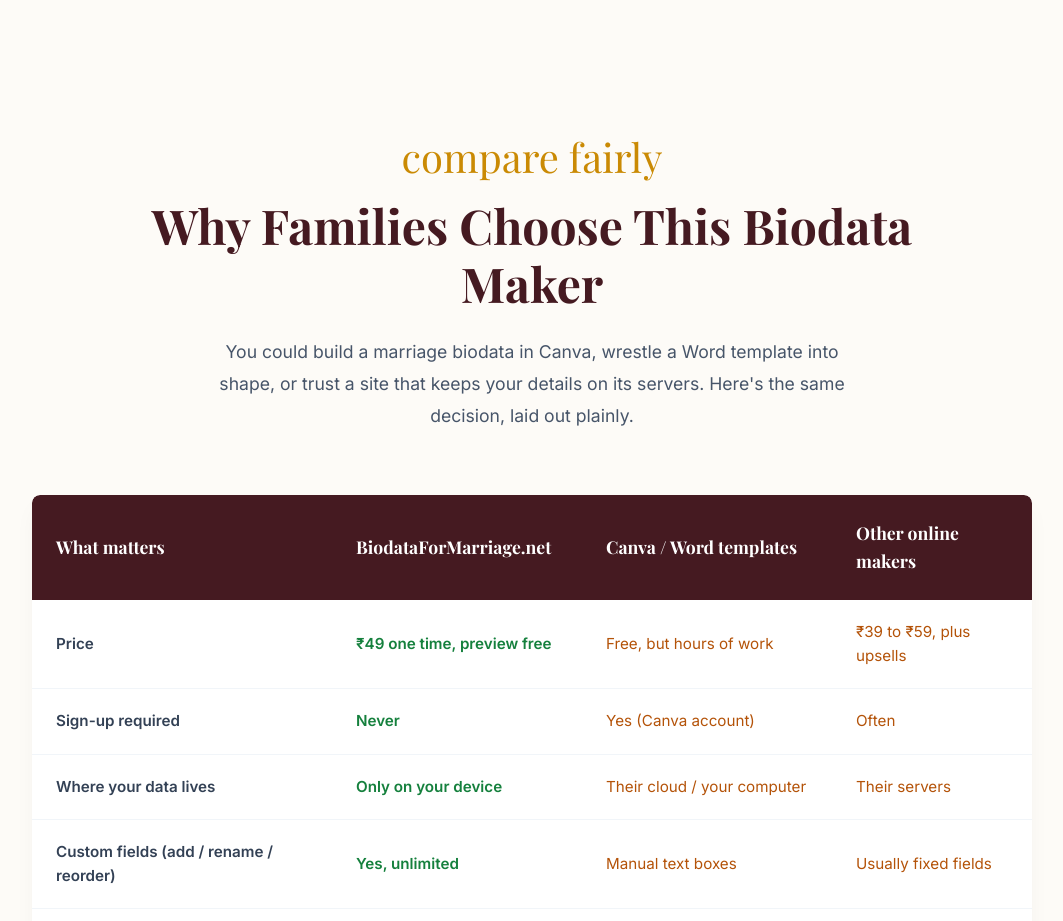
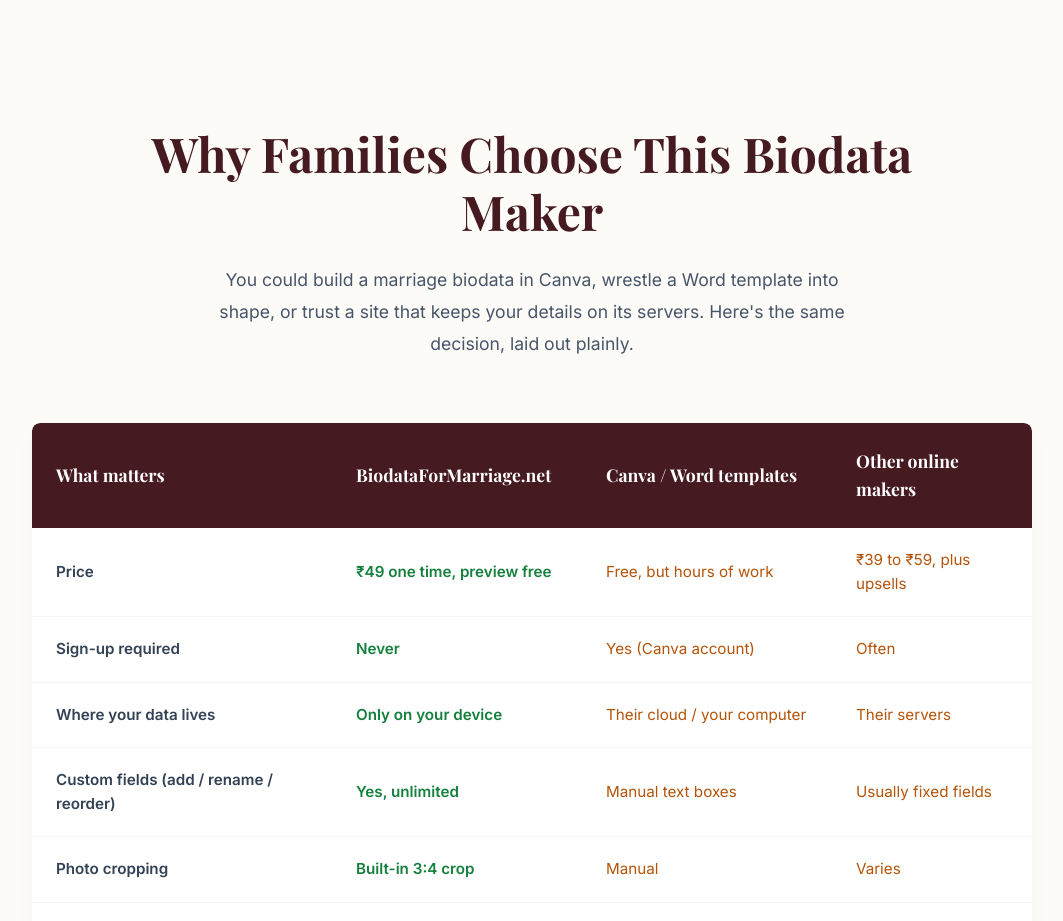
Before and after one commit to GowthamCR001/BioData, a React (Vite) app: page / in a window 1280 px wide. Shown: the part 10280-11201 px from the top of the page, without its empty margins (108-1171 px from the left). Built offline with nearby package versions, Linux system fonts and the light colour scheme; a web font is replaced by a local one.

Commit message:
Remove 'compare fairly' eyebrow text from home page

```diff
--- a/src/ComparisonSection.jsx
+++ b/src/ComparisonSection.jsx
@@ -63,7 +63,6 @@
     <section className="comparison-section" id="comparison">
       <div className="container">
         <div className="comparison-header">
-          <div className="comparison-eyebrow">compare fairly</div>
           <h2 className="comparison-title">Why Families Choose This Biodata Maker</h2>
           <p className="comparison-desc">
             You could build a marriage biodata in Canva, wrestle a Word template into shape,
```
